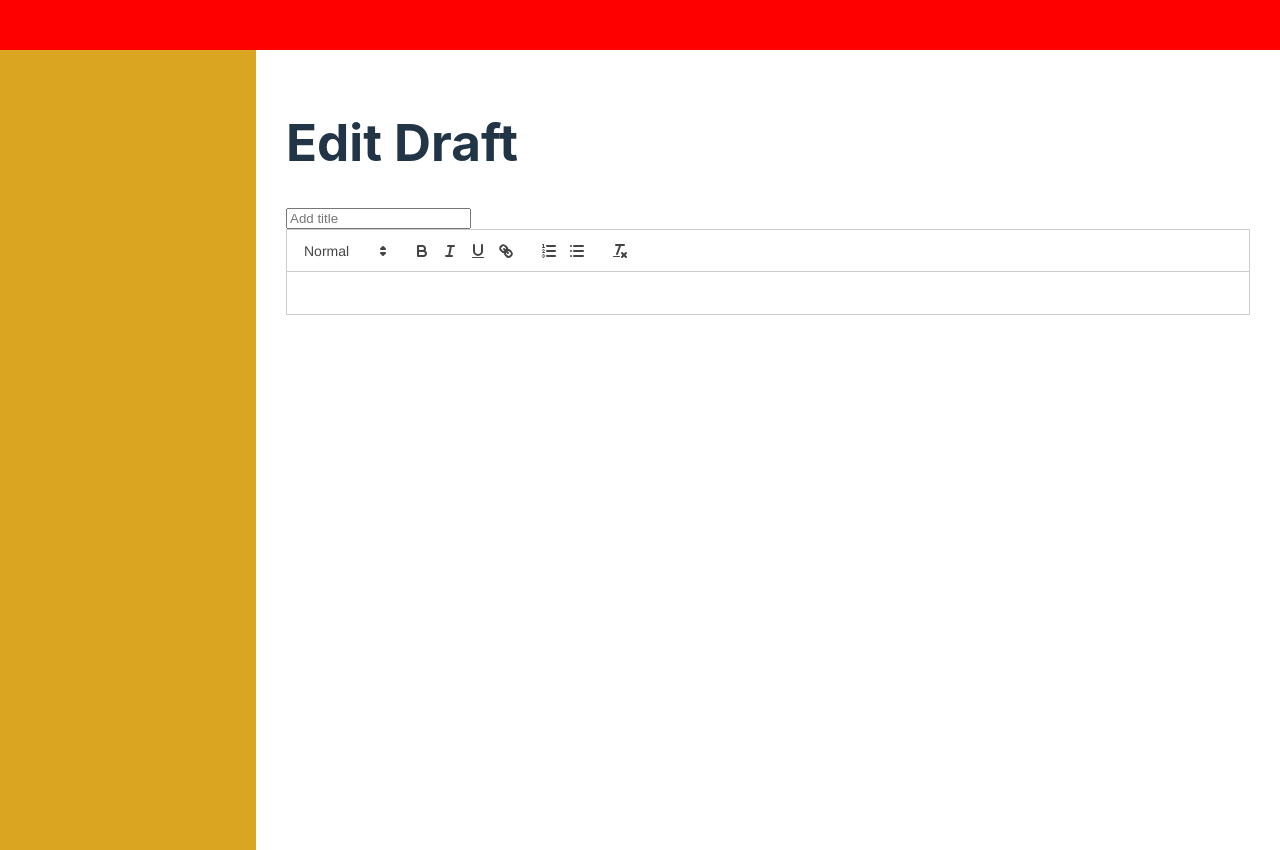
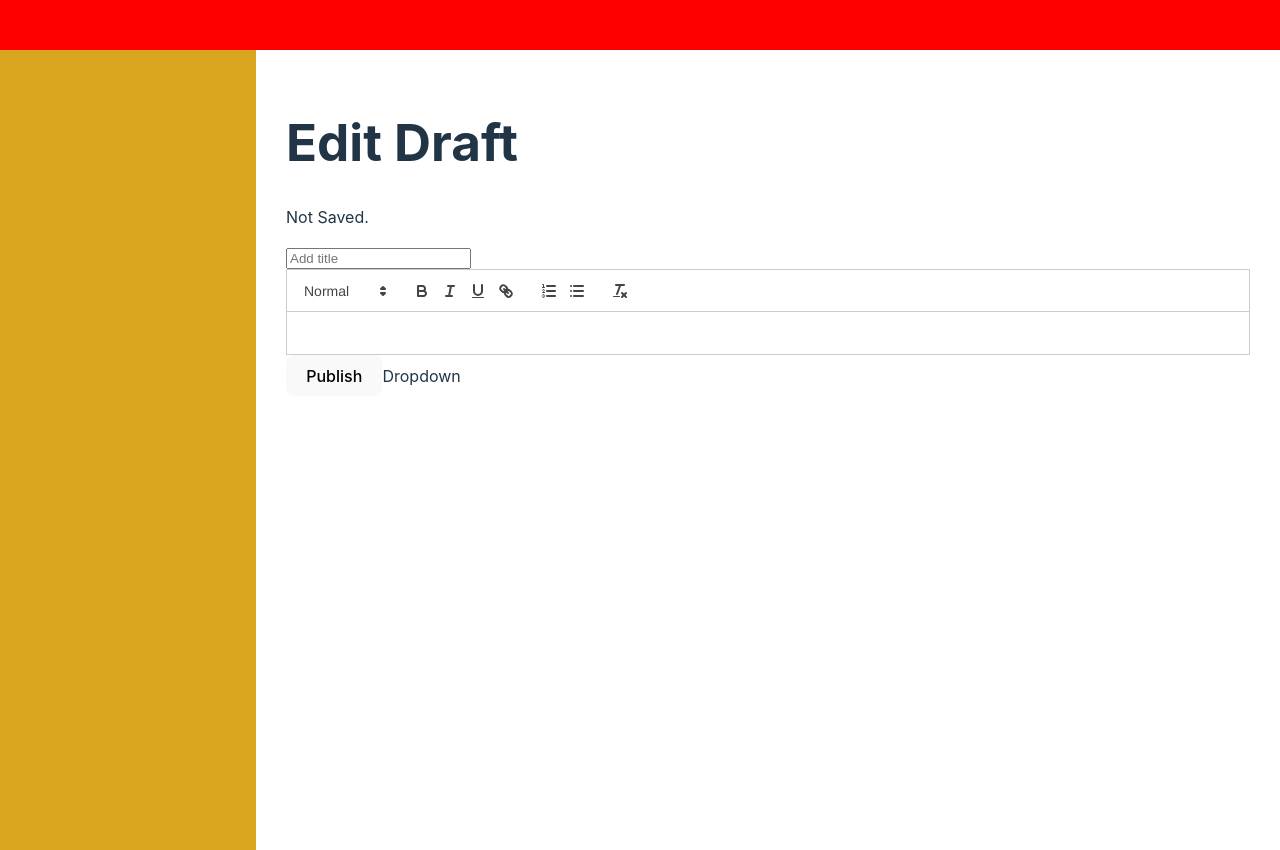
Before and after one commit to lindelwa122/portfolio-client, a React (Vite) app: page /blogs/create/draft/1/edit in a window 1280 px wide. Built offline with nearby package versions, Linux system fonts and the light colour scheme.

Commit message:
Add a blog editor.

```diff
--- a/src/components/blog_editor/blog-editor.jsx
+++ b/src/components/blog_editor/blog-editor.jsx
@@ -1,20 +1,205 @@
-import { useState } from 'react';
+import { useState, useRef } from 'react';
+import { useNavigate, useParams } from 'react-router-dom';
+import { formatDistanceToNow, lightFormat } from 'date-fns';
 import ReactQuill from 'react-quill';
 import 'react-quill/dist/quill.snow.css';
 
+import { saveDataToServer } from '../../utils/send-data-to-server';
+import { useInterval } from '../../utils/custom-hooks';
+
 const BlogEditor = () => {
-  const [value, setValue] = useState('');
-  const [title, setTitle] = useState('');
+  const [form, setForm] = useState({
+    title: '',
+    content: '',
+    schedule: '',
+  });
+  const [draftState, setDraftState] = useState({
+    state: null,
+    lastSaved: null,
+    error: null,
+  });
+  const [previousDraft, setPreviousDraft] = useState({
+    title: '',
+    content: '',
+  });
+  const [showScheduleBtn, setShowScheduleBtn] = useState(false);
 
-  const handleTitleChange = (e) => {
-    setTitle(e.target.value);
+  const { id } = useParams();
+
+  const saveDraft = async () => {
+    if (!form.title || !form.content || form.content.length < 50) {
+      return false;
+    }
+
+    const formData = Object.assign({}, form);
+    delete formData.schedule;
+
+    const res = await saveDataToServer('/blog/save-draft/' + id, formData)
+      .catch(err => {
+        setDraftState(prev => ({ ...prev, error: err }));
+        console.error(err);
+        return false;
+      });
+
+    if (res.success) {
+      setDraftState(prev => ({ ...prev, error: null }));
+      setPreviousDraft({ title: form.title, content: form.content });
+      return true;
+    } else {
+      return false;
+    }
   }
+
+  const navigate = useNavigate();
+
+  const validateForm = () => {
+    if (!form.title) {
+      alert('Title cannot be empty.');
+      return false;
+    } else if (form.title < 3 || form.title > 50) {
+      alert('Title must have between 3 and 50 characters.');
+      return false;
+    } else if (!form.content) {
+      alert('Content cannot be empty.');
+      return false;
+    }
+
+    return true;
+  }
+
+  const publish = async () => {
+    const formValid = validateForm();
+    if (!formValid) {
+      return false;
+    }
+
+    const formData = Object.assign({}, form);
+    if (!formData.schedule) {
+      delete formData.schedule;
+    }
+
+    const res = await saveDataToServer('/blog/publish/' + id, formData)
+      .catch(err => {
+        alert("There was an error and your blog wasn't saved.");
+        setDraftState(prev => ({ ...prev, error: err }));
+        console.error(err);
+        return false;
+      });
+
+    if (res.success) {
+      setDraftState(prev => ({ ...prev, error: null }));
+      navigate('/blogs/create');
+    } else {
+      return false;
+    }
+  }
+
+  const compareDrafts = () => {
+    if (
+      form.title !== previousDraft.title ||
+      form.content !== previousDraft.content
+    ) {
+      const fieldEmpty = [form.title, form.content].some(field => !field);
+      if (!fieldEmpty) {
+        return true;
+      }
+    }
+    return false;
+  }
+
+  const handleFormChange = (e) => {
+    setForm(prev => ({ ...prev, [e.target.name]: e.target.value }));
+  }
+
+  const toggleShowScheduleBtn = () => {
+    setShowScheduleBtn(prev => !prev);
+  }
+
+  const modalRef = useRef();
+
+  const openModal = () => {
+    modalRef.current.showModal();
+  }
+
+  const closeModal = () => {
+    modalRef.current.close();
+  }
+
+  const clearSchedule = () => {
+    setForm(prev => ({ ...prev, schedule: '' }));
+  }
+
+  useInterval(async () => {
+    console.log('the interval runs')
+    const changesMade = compareDrafts();
+    console.log({ changesMade })
+    if (changesMade && draftState.state !== 'saving') {
+      setDraftState(prev => ({
+        ...prev,
+        state: 'saving',
+        error: null,
+      }));
+
+      await saveDraft();
+
+      setDraftState(prev => ({
+        ...prev,
+        state: 'saved',
+        lastSaved: Date.now(),
+      }));
+    }
+  }, 1000 * 30);
 
   return (
     <>
+      <dialog ref={modalRef}>
+        <button onClick={closeModal}>Close Modal</button>
+        <input
+          type='datetime-local'
+          name='schedule'
+          value={form.schedule}
+          onChange={handleFormChange}
+          min={lightFormat(new Date(), 'yyyy-MM-dd') + 'T08:00'}
+        />
+        <button onClick={clearSchedule}>Clear Schedule</button>
+        <button onClick={publish}>Publish</button>
+      </dialog>
       <h1>Edit Draft</h1>
-      <input placeholder='Add title' value={title} onChange={handleTitleChange} />
-      <ReactQuill theme='snow' value={value} onChange={setValue} />
+      <p>
+        {
+          draftState.error
+          ? 'There was an error while trying to save your draft'
+          : draftState.state === 'changed'
+          ? 'Changes not saved.'
+          : draftState.state === 'saving'
+          ? 'Saving...'
+          : draftState.state === 'saved'
+          ? `Last saved ${
+            formatDistanceToNow(draftState.lastSaved)
+          }`
+          : 'Not Saved.'
+        }
+      </p>
+      <input
+        placeholder='Add title'
+        name='title'
+        value={form.title}
+        onChange={handleFormChange}
+      />
+      <ReactQuill
+        theme='snow'
+        value={form.content}
+        onChange={(_v, _d, _s, editor) => {
+          setForm(prev => ({ ...prev, content: editor.getHTML() }));
+        }}
+      />
+      <div>
+        <div>
+          <button onClick={publish}>Publish</button>
+          <span onClick={toggleShowScheduleBtn}>Dropdown</span>
+        </div>
+        {showScheduleBtn && <button onClick={openModal}>Schedule</button>}
+      </div>
     </>
   );
 }
```
